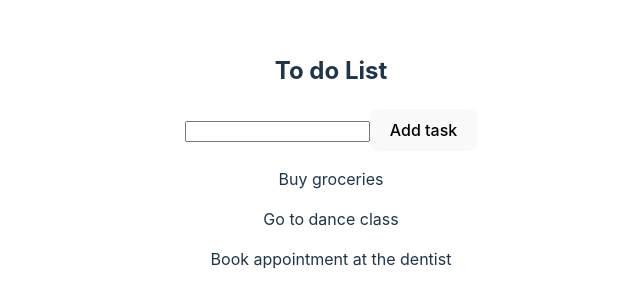
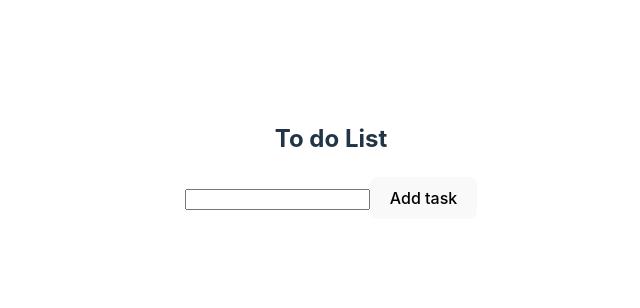
Before and after one commit to Medieinstitutet/Todo-List, a React (Vite) app: page / in a window 1280 px wide. Shown: the part 240-548 px from the top of the page, without its empty margins (309-949 px from the left). Built offline with nearby package versions, Linux system fonts and the light colour scheme.

Commit message:
localstorage (display tasks) + empty input field

```diff
--- a/src/components/AddTodoForm.tsx
+++ b/src/components/AddTodoForm.tsx
@@ -9,7 +9,7 @@ export const AddTodoForm = (props: IAddTodoProps) => {
 
     const handleClick = () => {
         props.addTodoForm(newTask);
-
+        setNewTask("");
     }
 
     const handleChange = (e: ChangeEvent<HTMLInputElement>) => {
--- a/src/components/TodoList.tsx
+++ b/src/components/TodoList.tsx
@@ -5,11 +5,9 @@ import { ShowTask } from "./ShowTask"
 
 export const TodoList = () => {
 
-    const [tasks, setTasks] = useState<Task[]>([
-        new Task(1, "Buy groceries", false),
-        new Task(2, "Go to dance class", false),
-        new Task(3, "Book appointment at the dentist", false)
-    ]);
+    const [tasks, setTasks] = useState<Task[]>(
+        (JSON.parse(localStorage.getItem("task") || "[]"))
+        );
 
     const changeTask = (id: number) => {
         setTasks(tasks.map((task) => {
@@ -22,9 +20,17 @@ export const TodoList = () => {
     };
 
     const AddANewTask = (theNewTask: string) => {
-        setTasks([...tasks, new Task(Date.now(),theNewTask, false)])
+        const ntask = new Task(Date.now(),theNewTask, false);
+        setTasks(prevtasks => [...prevtasks, ntask])
 
+        localStorage.setItem("task", JSON.stringify([...tasks, ntask]));
 
+        const todo = localStorage.getItem("task");
+
+        if(todo) {
+        const todoAsObject = JSON.parse(todo)
+        setTasks(todoAsObject)
+        }
     }
 
     return (
```
